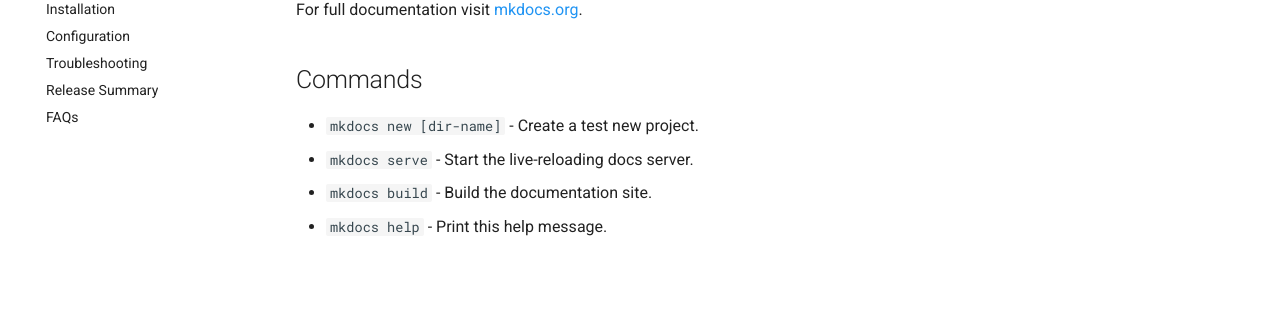
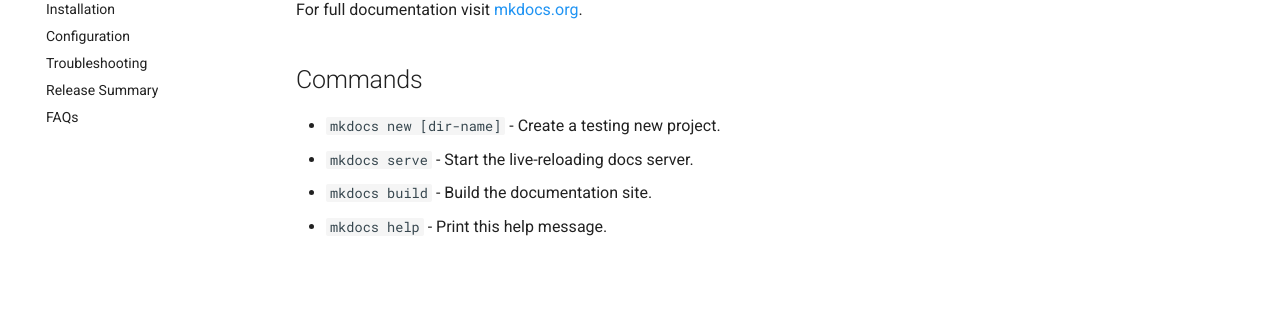
Before and after one commit to AbhaysinghBhosale/MkDocs, an MkDocs documentation site: the page built from docs/index.md, in a window 1280 px wide. Shown: the part 183-492 px from the top of the page. Built offline with MkDocs 1.6.1 and Material for MkDocs 9.7.7, drawn with Linux system fonts in a browser that asks for light colours.

Commit message:
Updated text

```diff
--- a/docs/index.md
+++ b/docs/index.md
@@ -4,7 +4,7 @@ For full documentation visit [mkdocs.org](https://mkdocs.org).
 
 ## Commands
 
-* `mkdocs new [dir-name]` - Create a test new project.
+* `mkdocs new [dir-name]` - Create a testing new project.
 * `mkdocs serve` - Start the live-reloading docs server.
 * `mkdocs build` - Build the documentation site.
 * `mkdocs help` - Print this help message.
```
